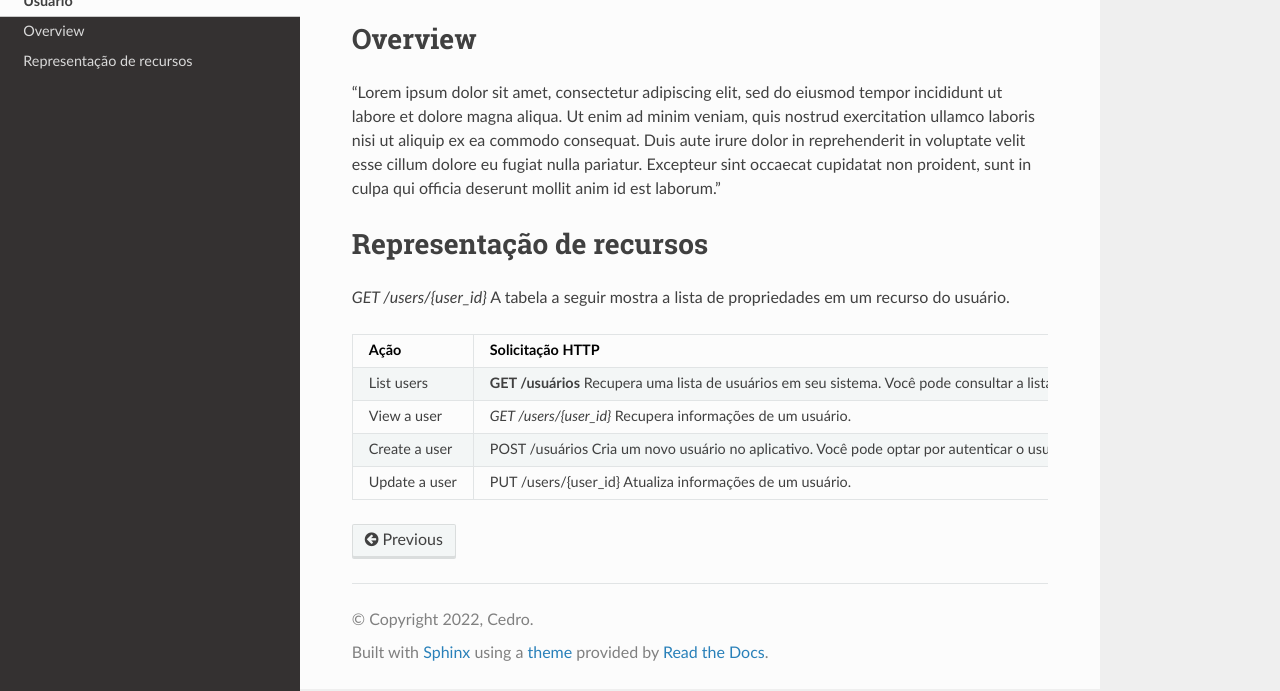
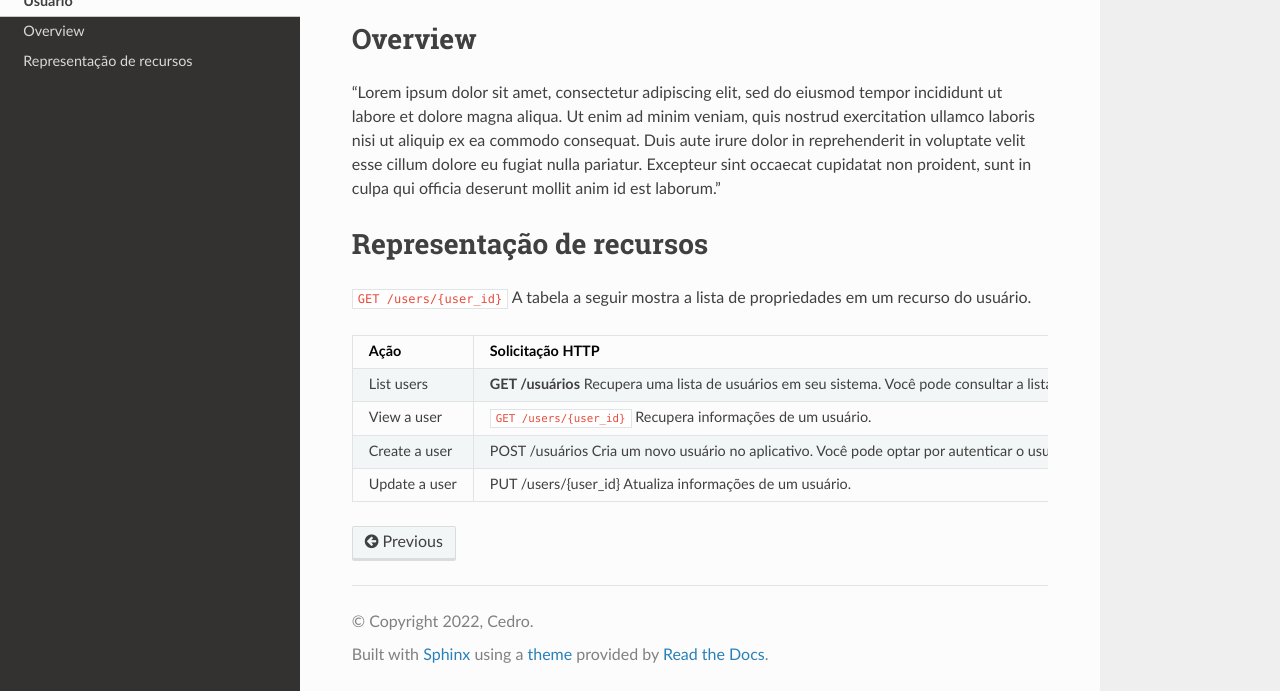
Before and after one commit to dionisribeiro/solucao-orquestradora, a Sphinx documentation site: the page built from docs/source/usuario.rst, in a window 1280 px wide and 955 px high, cut to the strip 264-955 px from the top of the window. Built offline with Sphinx 7.4.7 and the Read the Docs theme 2.0.0, drawn with Linux system fonts in a browser that asks for light colours.

```diff
--- a/docs/source/usuario.rst
+++ b/docs/source/usuario.rst
@@ -12,14 +11,14 @@ Overview
 Representação de recursos
 =========================
 
-`GET /users/{user_id}` A tabela a seguir mostra a lista de propriedades em um recurso do usuário.
+``GET /users/{user_id}`` A tabela a seguir mostra a lista de propriedades em um recurso do usuário.
 
 +----------------+------------------------------------------------------------------------------------------------------------------------------------------------------------------------------+
 | Ação           | Solicitação HTTP                                                                                                                                                             |
 +================+==============================================================================================================================================================================+
 | List users     | **GET /usuários** Recupera uma lista de usuários em seu sistema. Você pode consultar a lista usando vários parâmetros                                                        |
 +----------------+------------------------------------------------------------------------------------------------------------------------------------------------------------------------------+
-| View a user    | `GET /users/{user_id}` Recupera informações de um usuário.                                                                                                                   |
+| View a user    | ``GET /users/{user_id}`` Recupera informações de um usuário.                                                                                                                 |
 +----------------+------------------------------------------------------------------------------------------------------------------------------------------------------------------------------+
 | Create a user  | POST /usuários  Cria um novo usuário no aplicativo. Você pode optar por autenticar o usuário apenas com seu ID de usuário, ou com um token de acesso ou um token de sessão.  |
 +----------------+------------------------------------------------------------------------------------------------------------------------------------------------------------------------------+
```
Also changed, not shown: other parts of docs/source/usuario.rst (+0 -1 lines).
